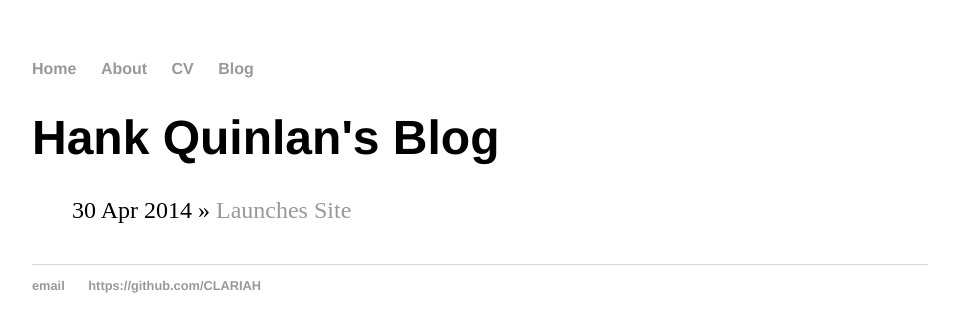
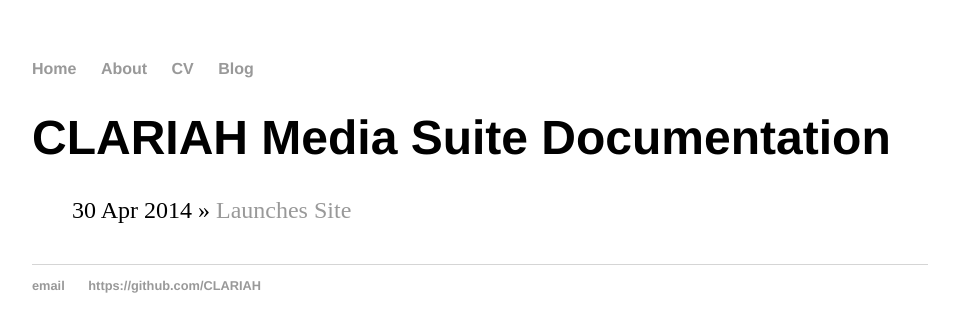
Before and after one commit to roelandordelman/mediasuite-info, a Jekyll site: the page built from blog/index.html, in a window 1280 px wide. Shown: the top 332 px of the page, without its empty margins (160-1119 px from the left). Built offline with Jekyll 4.4.1, drawn with Linux system fonts in a browser that asks for light colours.

Commit message:
Update index.html

```diff
--- a/blog/index.html
+++ b/blog/index.html
@@ -1,6 +1,6 @@
 ---
 layout: default
-title: Hank Quinlan's Blog
+title: CLARIAH Media Suite Documentation
 ---
 	<h1>{{ page.title }}</h1>
 	<ul class="posts">
```
